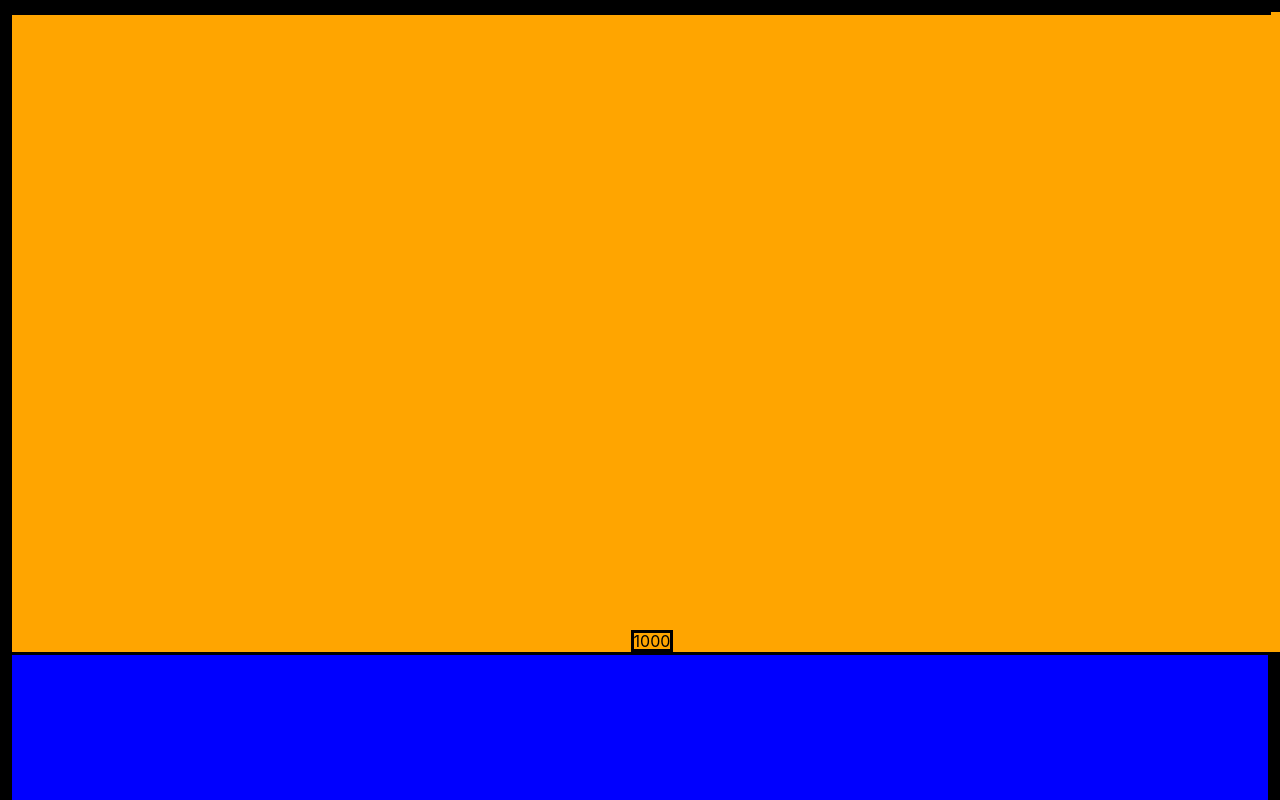
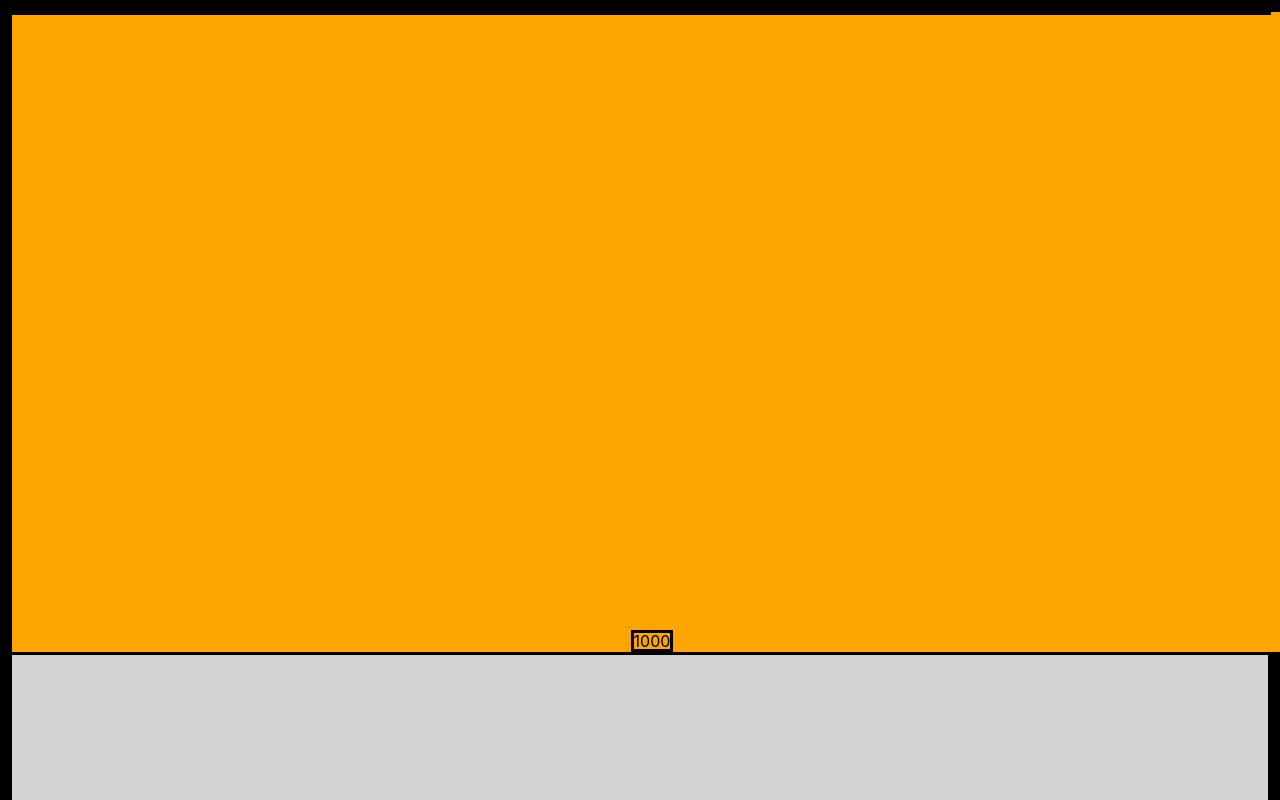
Before and after one commit to nneddk/pending, a React (Create React App) app: page / in a window 1280 px wide. Shown: the top 800 px of the page. Built offline with nearby package versions, Linux system fonts and the light colour scheme.

Commit message:
blue changed to grey

```diff
--- a/src/stylesheet/components/Main.css
+++ b/src/stylesheet/components/Main.css
@@ -1,5 +1,5 @@
 .Main{
     min-height: 120vh;
-    background-color: blue;
+    background-color: lightgrey;
 
 }
```
